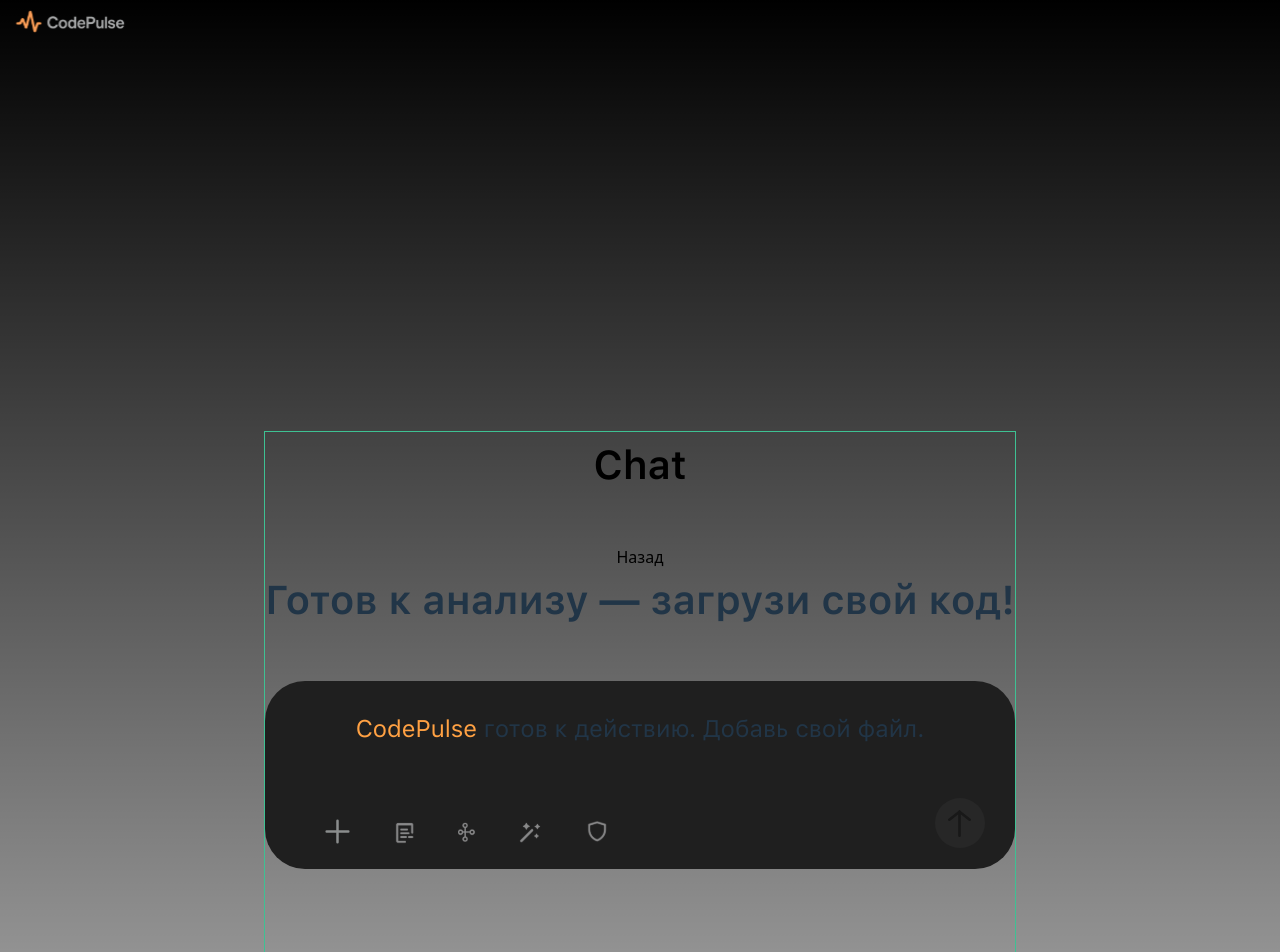
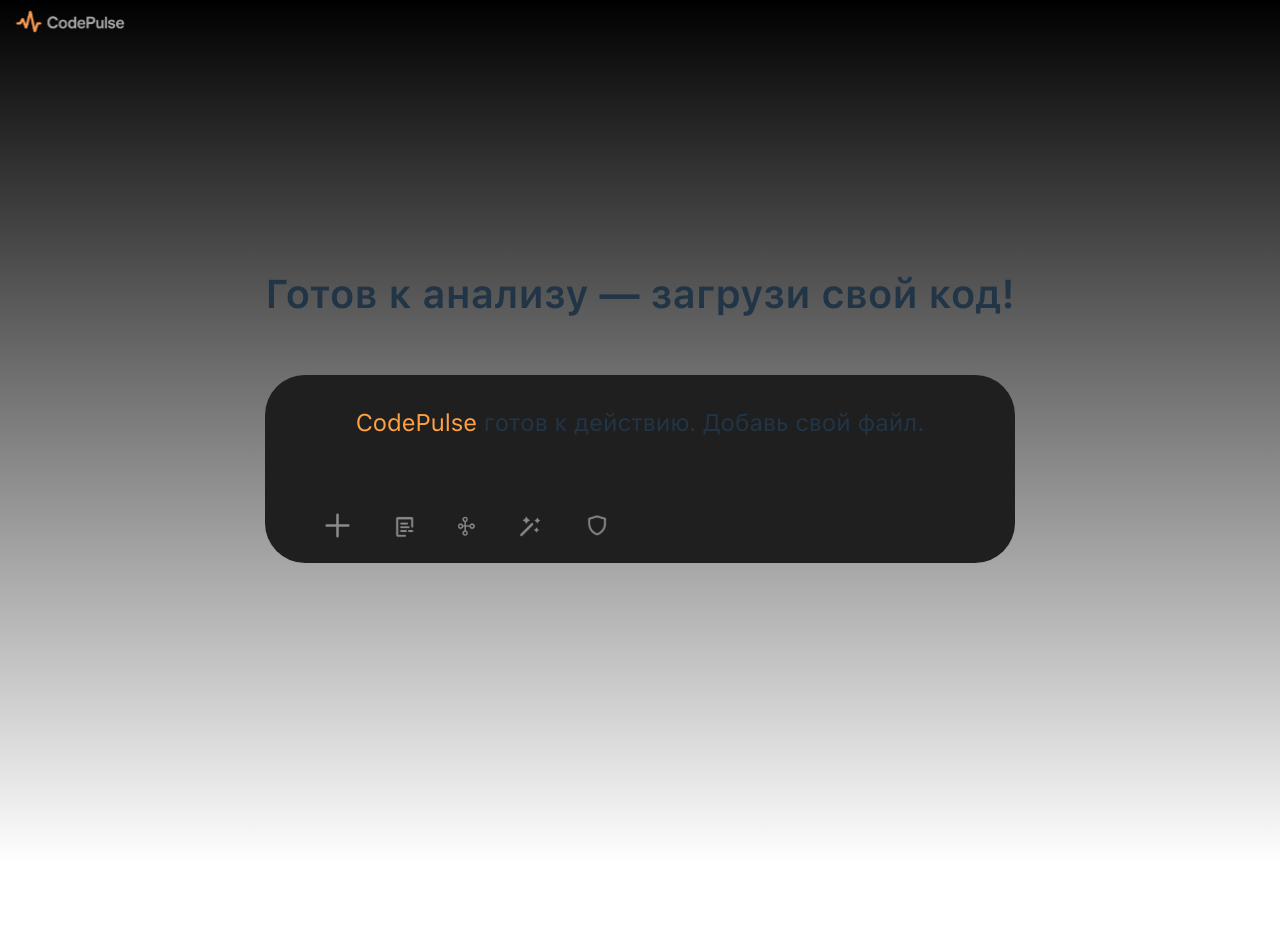
Before and after one commit to krus-ling/final-project, a React (Vite) app: page /chat in a window 1280 px wide. Shown: the top 952 px of the page. After the commit the page ends 864 px from the top, so only its background shows below. Built offline with nearby package versions, Linux system fonts and the light colour scheme.

Commit message:
Добавил чат

```diff
--- a/src/App.css
+++ b/src/App.css
@@ -3,6 +3,7 @@
   margin: 0 auto;
   padding: 2rem;
   text-align: center;
+
 }
 
 .header {
--- a/src/components/ChatBox/ChatBox.css
+++ b/src/components/ChatBox/ChatBox.css
@@ -1,11 +1,9 @@
 .chat-box {
-    display: flex;
-    flex-direction: column;
     background-color: #1f1f1f;
     border-radius: 40px;
     /*border: 1px solid #3ec193;*/
     width: 100%;
-    max-width: 1440px;
+    max-width: 1057px;
 }
 
 .chat-input {
@@ -22,6 +20,8 @@
     font-size: 24px;
     margin-bottom: 41px;
     margin-top: 30px;
+    min-height: 28px; /* чтобы не прыгала при смене текста */
+    transition: all 0.3s ease;
 }
 
 .chat-hint-title {
--- a/src/components/ChatBox/ChatBox.jsx
+++ b/src/components/ChatBox/ChatBox.jsx
@@ -2,13 +2,19 @@
 import { useRef, useState } from "react";
 import ChatToolbar from '../ChatToolbar/ChatToolbar.jsx';
 
-const ChatBox = () => {
+const ChatBox = ({ onFileSelected }) => {
     const fileInputRef = useRef(null);
     const dragCounter = useRef(0);
 
     const [isSendActive, setIsSendActive] = useState(false);
     const [activeIcon, setActiveIcon] = useState(null);
     const [isDragActive, setIsDragActive] = useState(false);
+
+    const [uploadedFiles, setUploadedFiles] = useState([]);
+    const [isLoading, setIsLoading] = useState(false);
+
+    const [filesCount, setFilesCount] = useState(0);
+
 
     const toggleActiveIcon = (name) => {
         setActiveIcon((prev) => (prev === name ? null : name));
@@ -19,8 +25,9 @@
     };
 
     const handleFileChange = (e) => {
-        if (e.target.files.length > 0) {
-            setIsSendActive(true);
+        const files = Array.from(e.target.files);
+        if (files.length > 0) {
+            simulateUpload(files);
         }
     };
 
@@ -30,10 +37,9 @@
         dragCounter.current = 0;
         setIsDragActive(false);
 
-        const files = e.dataTransfer.files;
+        const files = Array.from(e.dataTransfer.files);
         if (files.length > 0) {
-            setIsSendActive(true);
-            console.log('dropped files', files);
+            simulateUpload(files);
         }
     };
 
@@ -61,6 +67,23 @@
         console.log('Отправка файлов...');
     };
 
+    // Имитация загрузки
+    const simulateUpload = (files) => {
+        setIsLoading(true);
+        setIsSendActive(false);
+        setUploadedFiles(files);
+        setFilesCount(prev => prev + files.length);
+
+        if (onFileSelected) {
+            onFileSelected(files); // передаём наверх
+        }
+
+        setTimeout(() => {
+            setIsSendActive(true);
+            setIsLoading(false);
+        }, 1500); // 1 секунда "загрузки"
+    };
+
     return (
         <div className={`chat-box ${isDragActive ? 'drag-active' : ''}`}
              onDrop={handleDrop}
@@ -69,8 +92,14 @@
              onDragLeave={handleDragLeave}
         >
             <div className="chat-input">
+                {/* Всегда видимая фраза */}
                 <span className="chat-hint">
-                    <span className="chat-hint-title">CodePulse</span> готов к действию. Добавь свой файл.
+                    <span className="chat-hint-title">CodePulse</span> готов к действию.
+                    {!isLoading && (
+                        <>
+                            {filesCount > 0 ? ` Файлов загружено: ${filesCount}` : ' Добавь свой файл.'}
+                        </>
+                    )}
                 </span>
 
                 <ChatToolbar
@@ -79,6 +108,7 @@
                     isSendActive={isSendActive}
                     onSend={handleSend}
                     onUpload={handleUploadClick}
+                    isLoading={isLoading}
                 />
 
                 <input
--- a/src/components/ChatOptionIcon/ChatOptionIcon.css
+++ b/src/components/ChatOptionIcon/ChatOptionIcon.css
@@ -1,7 +1,24 @@
 img {
     height: 25px;
+    transition: filter 0.2s ease;
 }
 
 button {
     background: none;
+
+    cursor: pointer;
 }
+
+.chat-icon-button img.active {
+    filter: brightness(0) saturate(100%) invert(69%) sepia(62%) saturate(742%) hue-rotate(340deg) brightness(101%) contrast(98%);
+}
+
+button:focus,
+button:focus-visible {
+    outline: none;
+}
+
+.chat-icon-button.active img {
+    filter: brightness(1.3) sepia(1) hue-rotate(-20deg) saturate(4) !important;
+    transition: filter 0.3s ease;
+}
--- a/src/components/ChatOptionIcon/ChatOptionIcon.jsx
+++ b/src/components/ChatOptionIcon/ChatOptionIcon.jsx
@@ -10,7 +10,7 @@
             <img
                 src={icon}
                 alt={title}
-                className={'chat-icon'}
+                className={`chat-icon ${active ? 'active' : ''}`}
             />
         </button>
     );
--- a/src/components/ChatToolbar/ChatToolbar.css
+++ b/src/components/ChatToolbar/ChatToolbar.css
@@ -23,8 +23,7 @@
     align-items: center;
     justify-content: center;
     padding: 0; /* Убираем внутренние отступы, они мешают */
-    margin-right: 30px;
-    margin-top: 10px;
+
 }
 
 
@@ -47,6 +46,22 @@
     cursor: not-allowed;
 }
 
+/* Скрытая по умолчанию кнопка — невидима, но занимает место */
+.chat-send-button.hidden {
+    opacity: 0;
+    visibility: hidden;
+    transform: translateY(10px);
+    pointer-events: none;
+    transition: opacity 0.3s ease, transform 0.3s ease, visibility 0.3s;
+}
+
+/* Появление */
+.chat-send-button.visible {
+    opacity: 1;
+    visibility: visible;
+    transform: translateY(0);
+}
+
 /* Сама иконка */
 .chat-send-button img {
     height: 28px;
@@ -57,3 +72,32 @@
 .chat-send-button.disabled img {
     filter: grayscale(100%) brightness(0.7);
 }
+
+.spinner {
+    width: 24px;
+    height: 24px;
+    border: 3px solid #FFA143;
+    border-top-color: transparent;
+    border-radius: 50%;
+    animation: spin 1s linear infinite;
+    box-sizing: border-box;
+
+}
+
+@keyframes spin {
+    to {
+        transform: rotate(360deg);
+    }
+}
+
+.send-button-wrapper {
+    width: 50px;       /* совпадает с шириной кнопки */
+    height: 50px;      /* совпадает с высотой кнопки */
+    margin-right: 30px;
+    margin-top: 10px;
+    display: flex;
+    align-items: center;
+    justify-content: center;
+    /* Чтобы место занималось всегда, вне зависимости от содержимого */
+    position: relative;
+}
--- a/src/components/ChatToolbar/ChatToolbar.jsx
+++ b/src/components/ChatToolbar/ChatToolbar.jsx
@@ -7,8 +7,33 @@
 import SendIcon from '../../assets/img/send-icon.svg';
 
 import ChatOptionIcon from "../ChatOptionIcon/ChatOptionIcon.jsx";
+import {useState} from "react";
 
-const ChatToolbar = ( {activeIcon, onIconClick, isSendActive, onSend, onUpload} ) => {
+const ChatToolbar = ( { isSendActive, onSend, onUpload, isLoading } ) => {
+
+    const [activeIcons, setActiveIcons] = useState([]);
+    const [isPlusActive, setIsPlusActive] = useState(false);
+
+    const handleIconClick = (name) => {
+        if (name === 'plus') {
+            setIsPlusActive(true); // временно активируем
+            onUpload(); // вызываем загрузку (окно выбора)
+
+            // через 300 мс убираем выделение
+            setTimeout(() => {
+                setIsPlusActive(false);
+            }, 200);
+
+            return; // не активируем иконку "плюс"
+        }
+
+        setActiveIcons((prev) =>
+            prev.includes(name)
+                ? prev.filter((n) => n !== name) // убираем из активных
+                : [...prev, name] // добавляем в активные
+        );
+    };
+
     return (
         <div className={'chat-footer'}>
             <div className={'chat-icons'}>
@@ -17,51 +42,55 @@
                     icon={PlusIcon}
                     name={'plus'}
                     title={'Загрузить файл'}
-                    active={activeIcon === 'plus'}
-                    onClick={(name) => {
-                        onIconClick(name);
-                        onUpload();
-                    }}
+                    active={isPlusActive}
+                    onClick={handleIconClick}
                 />
                 <ChatOptionIcon
                     icon={CompareIcon}
                     name={'compare'}
                     title={'Умное сравнение'}
-                    active={activeIcon === 'compare'}
-                    onClick={onIconClick}
+                    active={activeIcons.includes('compare')}
+                    onClick={handleIconClick}
                 />
                 <ChatOptionIcon
                     icon={CriticismIcon}
                     name={'criticism'}
                     title={'Критика архитектуры'}
-                    active={activeIcon === 'criticism'}
-                    onClick={onIconClick}
+                    active={activeIcons.includes('criticism')}
+                    onClick={handleIconClick}
                 />
                 <ChatOptionIcon
                     icon={RefactoringIcon}
                     name={'refactoring'}
                     title={'ИИ-рефакторинг'}
-                    active={activeIcon === 'refactoring'}
-                    onClick={onIconClick}
+                    active={activeIcons.includes('refactoring')}
+                    onClick={handleIconClick}
                 />
                 <ChatOptionIcon
                     icon={SecurityIcon}
                     name={'security'}
                     title={'Анализ безопасности'}
-                    active={activeIcon === 'security'}
-                    onClick={onIconClick}
+                    active={activeIcons.includes('security')}
+                    onClick={handleIconClick}
                 />
 
             </div>
 
+            <div className="send-button-wrapper">
+                {isLoading ? (
+                    <div className="spinner"></div>
+                ) : (
                     <button
-                className={`chat-send-button ${isSendActive ? 'active' : 'disabled'}`}
+                        className={`chat-send-button ${isSendActive ? 'active visible' : 'disabled hidden'}`}
                         disabled={!isSendActive}
                         onClick={onSend}
                         title={'Отправить'}
                     >
                         <img src={SendIcon} alt="Отправить" />
                     </button>
+                )}
+            </div>
+
         </div>
     );
 };
--- a/src/pages/Chat.css
+++ b/src/pages/Chat.css
@@ -1,20 +1,18 @@
-.content {
-    display: flex;
-    flex-direction: column;
-    justify-content: flex-start;
+.chat-content {
     max-width: 1440px;
-    border: 1px solid #3ec193;
+    /*border: 1px solid #3ec193;*/
     width: 100%;
+    margin-top: 30vh;
+    margin-bottom: 5vh;
 }
 
 .page-wrapper {
-    min-height: 200vh; /* просто чтобы увидеть эффект скролла */
+    min-height: 100vh;
     display: flex;
-    align-items: center;
     justify-content: center;
 }
 
-.content h1 {
+.chat-content h1 {
     font-family: "SF UI Text 600", serif;
     font-size: 40px;
     padding: 0;
--- a/src/pages/Chat.jsx
+++ b/src/pages/Chat.jsx
@@ -1,27 +1,21 @@
-import {useNavigate} from "react-router-dom";
 import './Chat.css'
 import ChatBox from "../components/ChatBox/ChatBox.jsx";
+import LoadingField from "../components/LoadingField/LoadingField.jsx";
 
 
 function Chat() {
 
-    const navigate = useNavigate();
-
     return (
         <>
 
+            <div className={'page-wrapper'}>
+                <div className={'chat-content'}>
+                    <div className={'message'}>
+                        <h1>Готов к анализу — загрузи свой код!</h1>
+                        <p></p>
+                    </div>
 
-
-            <div className={'page-wrapper'}>
-                <div className={'content'}>
-                    <button onClick={() => navigate("/")}>
-                        <h1>Chat</h1>
-                        Назад
-                    </button>
-
-                    <h1>Готов к анализу — загрузи свой код!</h1>
-
-                    <ChatBox />
+                    <ChatBox onFileSelected={(files) => console.log(files)} />
                 </div>
             </div>
 
--- a/src/pages/Home.css
+++ b/src/pages/Home.css
@@ -19,12 +19,12 @@
     font-size: 70px;
     color: white;
     font-family: 'Techfont_Italica', serif;
-    margin-bottom: 0.5rem;
-    text-align: center;
+    text-align: left;
 
 }
 
 .description p {
+    margin-top: 0;
     font-family: 'SF UI Text 400', serif;
     font-size: 1.5rem;
     text-align: left;
```
Lines whose indentation alone changed are shown as unchanged.
